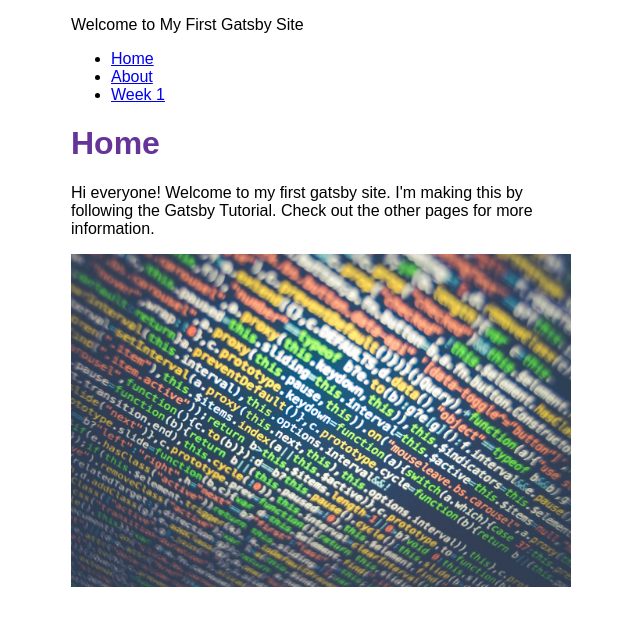
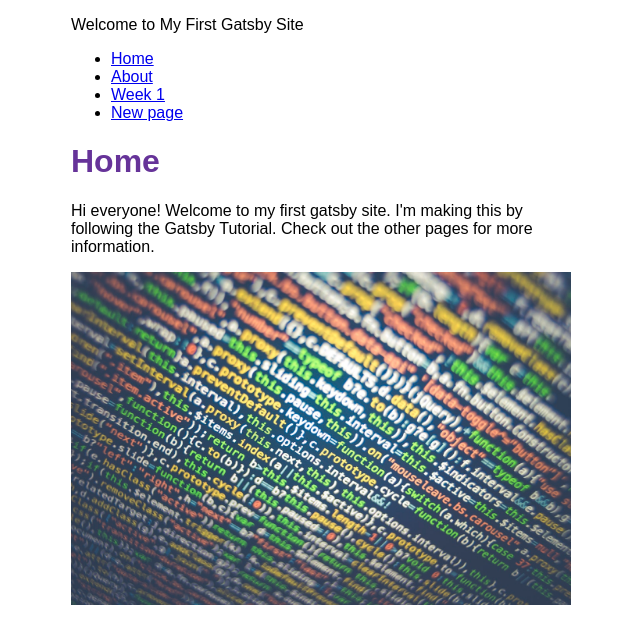
Before and after one commit to lbb712/my-first-gatsby-site, a Gatsby site: page / in a window 1280 px wide. Shown: the whole page, without its empty margins (319-959 px from the left). Built offline with nearby package versions, Linux system fonts and the light colour scheme; Gatsby itself is replaced by a stand-in of ours.

Commit message:
Added new page

```diff
--- a/src/components/layout.js
+++ b/src/components/layout.js
@@ -40,6 +40,11 @@ const Layout = ({ pageTitle, children }) => {
               Week 1
             </Link>
           </li>
+          <li className={navLinkItem}>
+            <Link to="/test" className={navLinkText}>
+              New page
+            </Link>
+          </li>
         </ul>
       </nav>
       <h1 className={heading}>{pageTitle}</h1>
```
